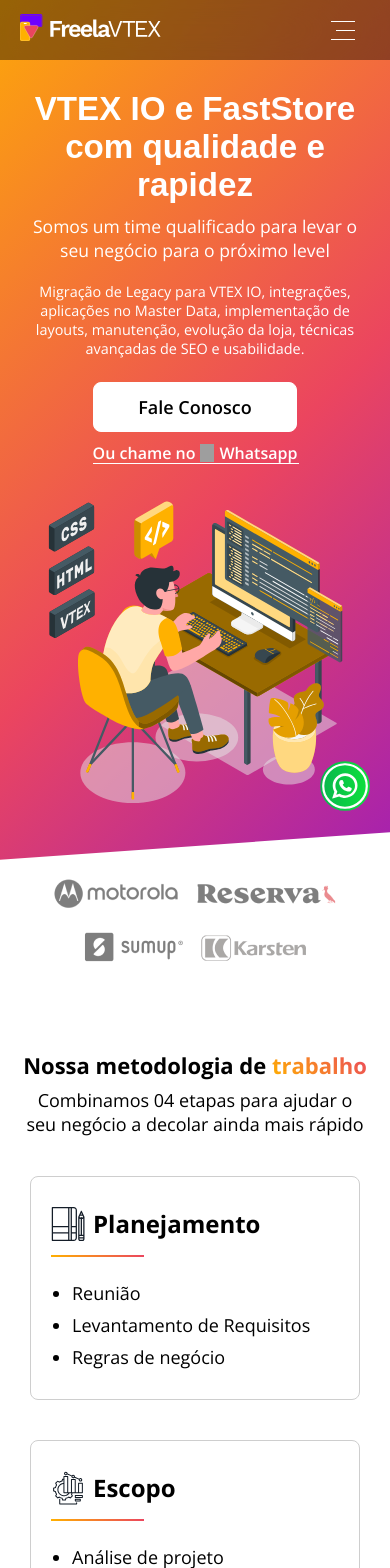
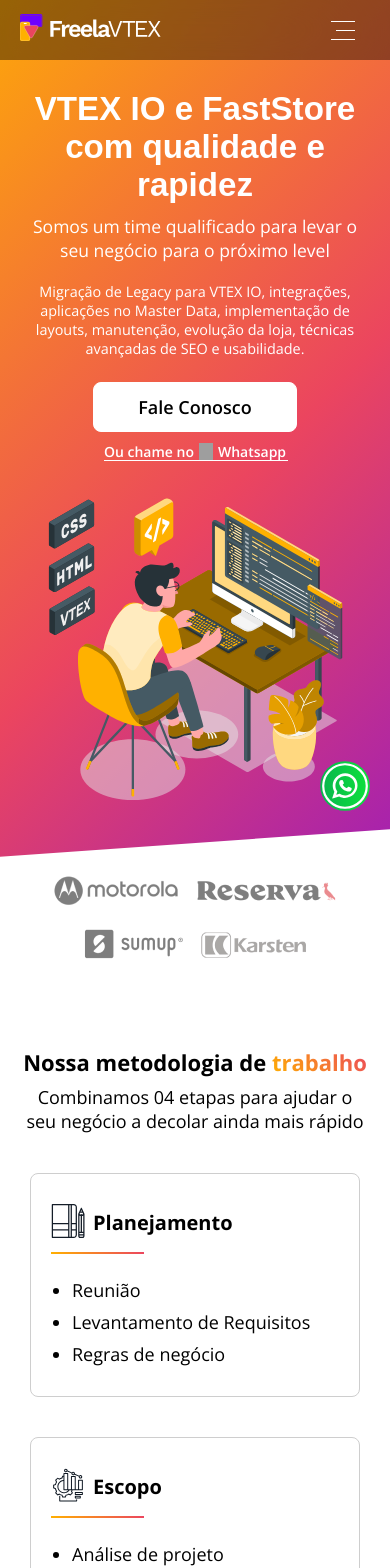
Before and after one commit to evertonvargas/Freela-VTEX, a Next.js app: page / in a window 390 px wide. Shown: the top 1568 px of the page. Built offline with nearby package versions, Linux system fonts and the light colour scheme; grey boxes are pictures that could not be loaded.

Commit message:
layout fixes

```diff
--- a/src/components/ButtonsContact/styles.module.scss
+++ b/src/components/ButtonsContact/styles.module.scss
@@ -51,5 +51,18 @@
   .container {
     align-items: center;
     gap: 1rem;
+
+    a{
+      &:first-child{
+        font-size: 1.4rem;
+      }
+
+      &:last-child{
+        font-size: 14px;
+        &::after{
+          width: 184px;
+        }
+      }
+    }
   }
 }
--- a/src/components/Footer/index.tsx
+++ b/src/components/Footer/index.tsx
@@ -17,9 +17,8 @@
               height={48}
             />
             <p>
-              Olá, somos um time multidisciplinar com experiência com mais de 5
-              anos de experiência em VTEX, Shopify, LI, Wordpress, entre outras
-              plataformas.
+              Olá, somos um time multidisciplinar com mais de 5 anos de
+              experiência em VTEX, Shopify, Wordpress, entre outras plataformas.
             </p>
             <p>Que tal começar seu projeto hoje mesmo?</p>
           </div>
--- a/src/components/MethodologyCard/styles.module.scss
+++ b/src/components/MethodologyCard/styles.module.scss
@@ -53,3 +53,14 @@
     }
   }
 }
+
+@media (max-width: 500px){
+  .card{
+    >div{
+      >h3{
+        font-size: 2rem;
+        padding-top: 5px;
+      }
+    }
+  }
+}
--- a/src/components/ServiceCard/styles.module.scss
+++ b/src/components/ServiceCard/styles.module.scss
@@ -161,6 +161,7 @@
 
       >div:nth-child(2)  {
         padding: 0 2rem 2.3rem;
+        border-radius: 0px 0px 16px 16px;
       }
     }
   }
```
